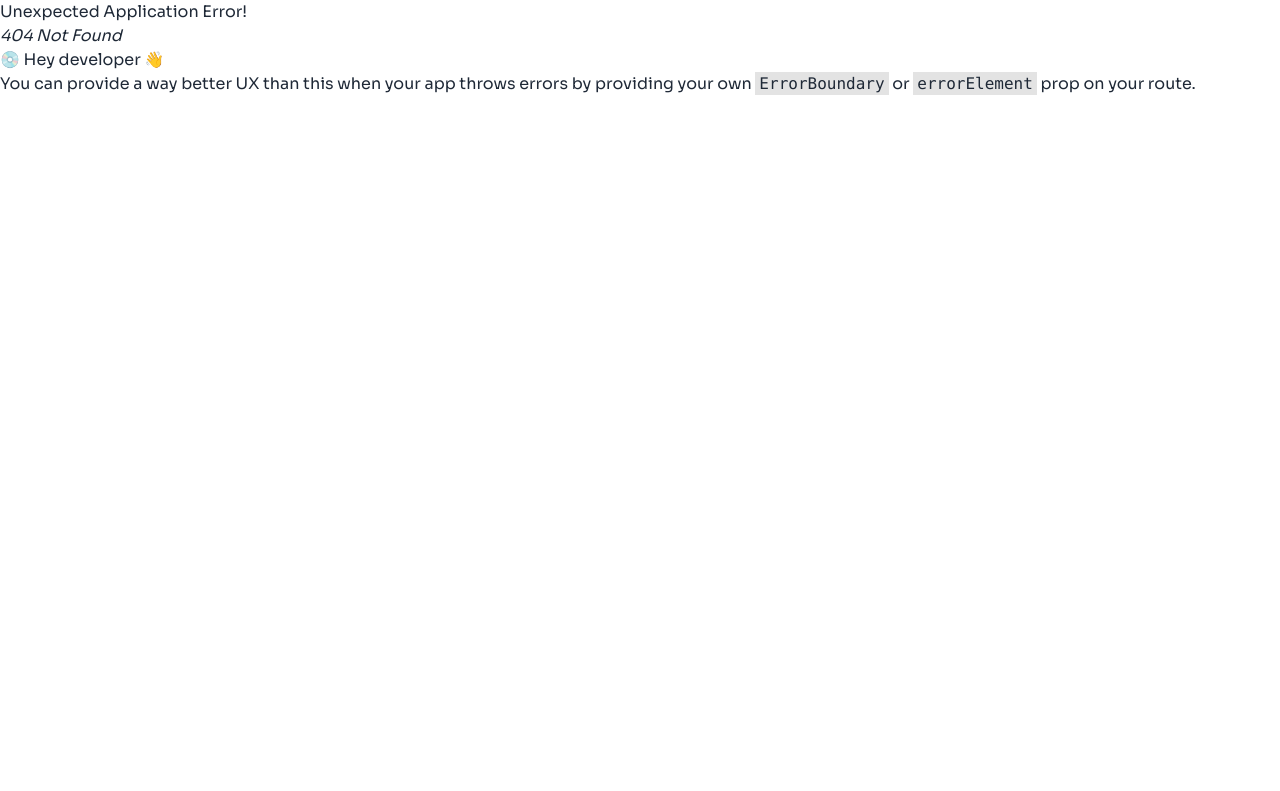
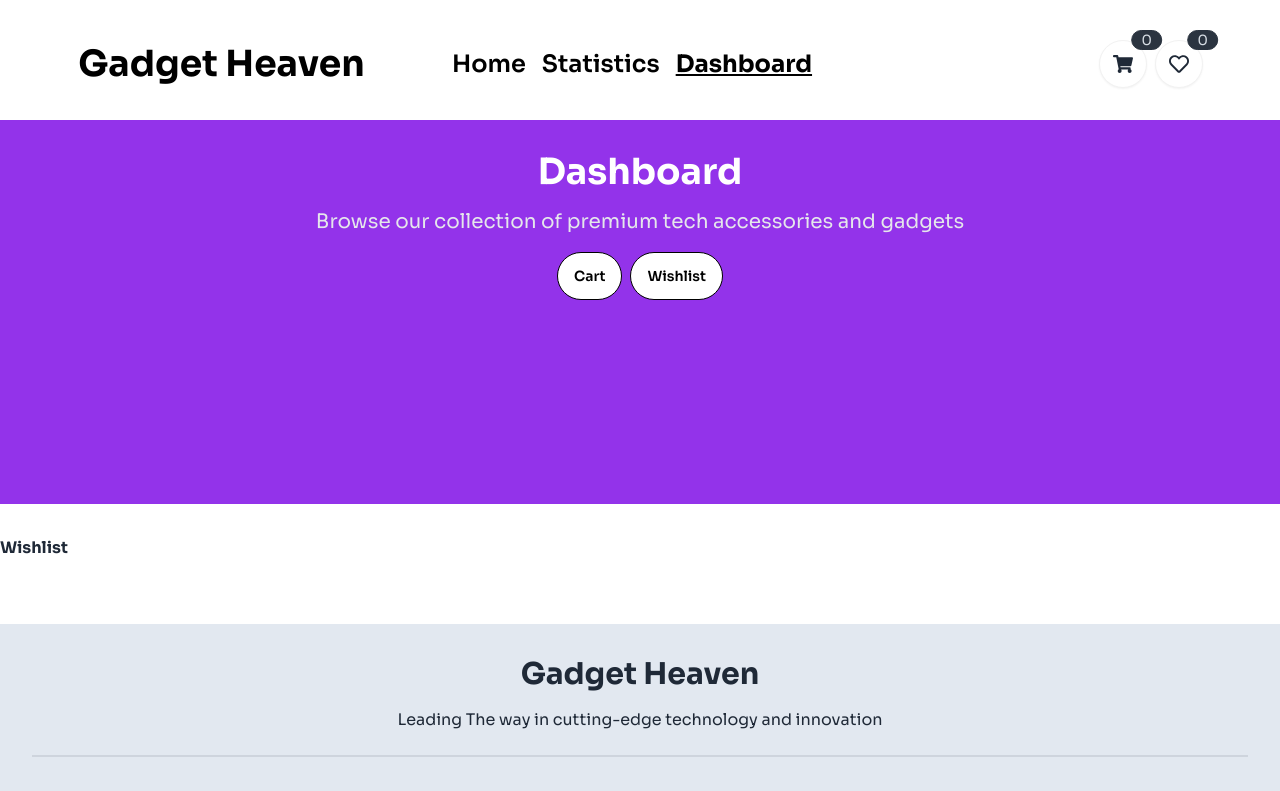
Before and after one commit to jubayerahmmad/Gadget-Heaven, a React (Vite) app: page /dashboard/wishlist in a window 1280 px wide. Before the commit this address had no page. Shown: the top 791 px of the page. Built offline with nearby package versions, Linux system fonts and the light colour scheme.

Commit message:
cart list shown

```diff
--- a/src/Utils/utilities.js
+++ b/src/Utils/utilities.js
@@ -43,4 +43,9 @@ const addWishlistToLocalStorage = (id) => {
   }
 };
 
-export { addCartToLocalStorage, addWishlistToLocalStorage };
+export {
+  addCartToLocalStorage,
+  addWishlistToLocalStorage,
+  getStoredCart,
+  getStoredWishlist,
+};
--- a/src/components/Cart.jsx
+++ b/src/components/Cart.jsx
@@ -1,4 +1,20 @@
+import { FaSort } from "react-icons/fa";
+import { useLoaderData } from "react-router-dom";
+import { getStoredCart } from "../Utils/utilities";
+import { useEffect, useState } from "react";
 const Cart = () => {
+  const [cart, setCart] = useState([]);
+  const data = useLoaderData();
+  // console.log(data);
+  useEffect(() => {
+    const getCart = getStoredCart();
+    const storedId = getCart.map((id) => id);
+
+    const cartList = [...data].filter((product) =>
+      storedId.includes(product.product_id)
+    );
+    setCart(cartList);
+  }, []);
   return (
     <div>
       <div className="flex justify-between items-center my-8">
@@ -9,7 +25,7 @@ const Cart = () => {
           <p className="font-bold">Total Cost: $ 0</p>
           <div>
             <button className="btn rounded-full btn-sm lg:btn-md text-purple-500 border border-purple-500">
-              Sort By Price
+              Sort By Price <FaSort />
             </button>
           </div>
           <div>
@@ -19,6 +35,33 @@ const Cart = () => {
           </div>
         </div>
       </div>
+      {/* dynamic cartlist card */}
+      <div className="space-y-4">
+        {cart.map((product, index) => (
+          <div
+            key={index}
+            className="flex justify-between items-center p-4 border-2 rounded-xl"
+          >
+            <div className="flex gap-4 items-center">
+              <div>
+                <img
+                  className="h-24 w-32 rounded-2xl border"
+                  src={product.product_image}
+                  alt=""
+                />
+              </div>
+              <div className="space-y-2">
+                <h1 className="font-bold text-xl">{product.product_title}</h1>
+                <p className="font-bold text-gray-500">{product.description}</p>
+                <p className="font-bold">Price: ${product.price}</p>
+              </div>
+            </div>
+            <div>
+              <button className="btn btn-warning btn-outline">Delete</button>
+            </div>
+          </div>
+        ))}
+      </div>
     </div>
   );
 };
--- a/src/components/DBanner.jsx
+++ b/src/components/DBanner.jsx
@@ -1,4 +1,3 @@
-import React from "react";
 import { NavLink, useLocation } from "react-router-dom";
 
 const DBanner = () => {
@@ -7,16 +6,19 @@ const DBanner = () => {
     <div className="h-96 w-full bg-purple-600">
       <div className="p-8 space-y-4">
         <h1 className="text-2xl lg:text-4xl font-bold text-white text-center">
-          {pathname === "/dashboard" ? "Dashboard" : "Product Details"}
+          {pathname === "/dashboard" || pathname === "/dashboard/wishlist"
+            ? "Dashboard"
+            : "Product Details"}
         </h1>
         <p className="text-lg lg:text-xl text-gray-200 text-center">
-          {pathname === "/dashboard"
+          {pathname === "/dashboard" || pathname === "/dashboard/wishlist"
             ? "Browse our collection of premium tech accessories and gadgets"
             : "View detailed specifications and features of this product"}
         </p>
-        {pathname === "/dashboard" ? (
+        {pathname === "/dashboard" || pathname === "/dashboard/wishlist" ? (
           <div className="flex gap-2 justify-center">
             <NavLink
+              to="/dashboard"
               className={({ isActive }) =>
                 `btn btn-outline rounded-full ${
                   isActive ? "text-black bg-white" : "text-white"
@@ -26,6 +28,7 @@ const DBanner = () => {
               Cart
             </NavLink>
             <NavLink
+              to="/dashboard/wishlist"
               className={({ isActive }) =>
                 `btn btn-outline rounded-full ${
                   isActive ? "text-black bg-white" : "text-white"
--- a/src/components/Navbar.jsx
+++ b/src/components/Navbar.jsx
@@ -1,9 +1,19 @@
 import { Link, NavLink, useLocation } from "react-router-dom";
 import { FaRegHeart, FaShoppingCart } from "react-icons/fa";
+import { useEffect, useState } from "react";
+import { getStoredCart, getStoredWishlist } from "../Utils/utilities";
 
 const Navbar = () => {
+  const [cart, setCart] = useState(0);
+  const [wishList, setWishList] = useState(0);
   const { pathname } = useLocation();
-  // console.log(pathname);
+  useEffect(() => {
+    const getCart = getStoredCart();
+    const getWishList = getStoredWishlist();
+    setCart(getCart.length);
+    setWishList(getWishList.length);
+  }, []);
+
   const links = (
     <>
       <li>
@@ -64,16 +74,22 @@ const Navbar = () => {
       </div>
       <div className="navbar-end gap-2 mr-4">
         <div className="indicator">
-          <span className="indicator-item badge badge-neutral">0</span>
-          <a className="btn bg-white btn-sm lg:btn-md btn-circle">
+          <span className="indicator-item badge badge-neutral">{cart}</span>
+          <Link
+            to="/dashboard"
+            className="btn bg-white btn-sm lg:btn-md btn-circle"
+          >
             <FaShoppingCart size={20} />
-          </a>
+          </Link>
         </div>
         <div className="indicator">
-          <span className="indicator-item badge badge-neutral">0</span>
-          <a className="btn btn-circle bg-white btn-sm lg:btn-md">
+          <span className="indicator-item badge badge-neutral">{wishList}</span>
+          <Link
+            to="/dashboard/wishlist"
+            className="btn btn-circle bg-white btn-sm lg:btn-md"
+          >
             <FaRegHeart size={20}></FaRegHeart>
-          </a>
+          </Link>
         </div>
       </div>
     </div>
--- /dev/null
+++ b/src/components/WishList.jsx
@@ -0,0 +1,11 @@
+const WishList = () => {
+  return (
+    <div className="my-8">
+      <div className="my-6">
+        <h1 className="font-bold">Wishlist</h1>
+      </div>
+    </div>
+  );
+};
+
+export default WishList;
--- a/src/main.jsx
+++ b/src/main.jsx
@@ -9,6 +9,7 @@ import Dashboard from "./pages/Dashboard";
 import Cards from "./components/Cards";
 import ProductDetails from "./components/productDetails";
 import Cart from "./components/Cart";
+import WishList from "./components/WishList";
 
 const router = createBrowserRouter([
   {
@@ -48,6 +49,11 @@ const router = createBrowserRouter([
           {
             path: "/dashboard",
             element: <Cart></Cart>,
+            loader: () => fetch("../productData.json"),
+          },
+          {
+            path: "/dashboard/wishlist",
+            element: <WishList></WishList>,
           },
         ],
       },
--- a/src/pages/Statistics.jsx
+++ b/src/pages/Statistics.jsx
@@ -1,5 +1,19 @@
 const Statistics = () => {
-  return <div>This is stats</div>;
+  return (
+    <div>
+      <div className="h-48 w-full bg-purple-600">
+        <div className="p-8 space-y-4">
+          <h1 className="text-2xl lg:text-4xl font-bold text-white text-center">
+            Statistics
+          </h1>
+          <p className="text-lg lg:text-xl text-gray-200 text-center">
+            View detailed analytics and insights about your shopping activities
+            and preferences
+          </p>
+        </div>
+      </div>
+    </div>
+  );
 };
 
 export default Statistics;
```
